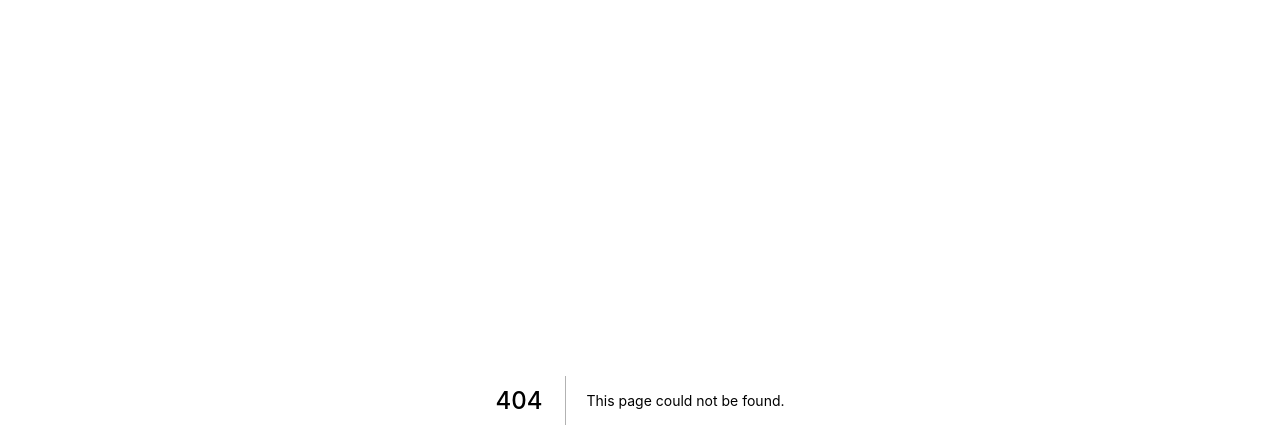
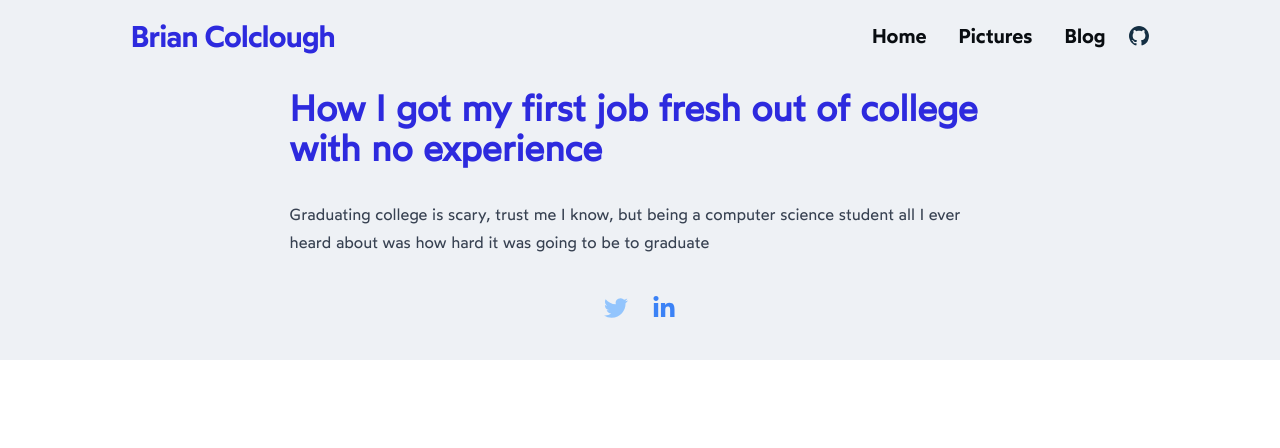
Before and after one commit to BrianColclough/Portfolio, a Next.js app: page /post in a window 1280 px wide. Before the commit this address had no page. Shown: the top 448 px of the page. Built offline with nearby package versions, Linux system fonts and the light colour scheme.

Commit message:
MDX and tailwind typography working

```diff
--- /dev/null
+++ b/components/blog/centered-header.tsx
@@ -0,0 +1,6 @@
+
+export default function CenteredHeader(props) {
+  return (
+    <span className="text-center">{props.children}</span>
+  )
+}
--- a/components/nav.tsx
+++ b/components/nav.tsx
@@ -15,6 +15,11 @@ const Nav = (props) => {
             Pictures
           </a>
         </Link>
+        <Link href="/post">
+          <a className="sm:transition  sm:rounded-lg sm:ease-in-out sm:delay-75 sm:px-2 sm:hover:scale-110 hover:text-ui-purple">
+            Blog
+          </a>
+        </Link>
         <GithubSVG />
       </nav>
     </>
--- a/components/title.tsx
+++ b/components/title.tsx
@@ -2,7 +2,7 @@ import Nav from "./nav";
 
 const Header = (props) => {
   return (
-    <header className="sticky z-40 sm:py-2 top-0 bg-ui-white">
+    <header className="sticky z-40 sm:py-2 top-0 ">
       <div className="justify-center flex">
         <div className="h-20 sm:h-14 items-center px-6 flex flex-col sm:flex-row sm:justify-between sm:gap-12 gap-2 w-5/6 max-w-6xl justify-center">
           <h1 className="sm:basis-1/2 font-wotfard-500 tracking-tight text-ui-bright-blue text-3xl text-center sm:text-left ">
--- a/next.config.js
+++ b/next.config.js
@@ -1,6 +1,10 @@
-module.exports = {
-  reactStrictMode: true,
-  images: {
-    domains: ["1drv.ms"],
+const withMDX = require('@next/mdx')({
+  extension: /\.mdx?$/,
+  options: {
+    providerImportSource: '@mdx-js/react',
   },
-};
+})
+module.exports = withMDX({
+  // Append the default value with md extensions
+  pageExtensions: ['ts', 'tsx', 'js', 'jsx', 'md', 'mdx'],
+})
--- a/pages/_app.js
+++ b/pages/_app.js
@@ -1,7 +1,7 @@
-import '../styles/globals.css'
+import "../styles/globals.css";
 
 function MyApp({ Component, pageProps }) {
-  return <Component {...pageProps} />
+  return <Component className="bg-ui-white" {...pageProps} />;
 }
 
-export default MyApp
+export default MyApp;
--- /dev/null
+++ b/pages/post.mdx
@@ -0,0 +1,26 @@
+import CenteredHeader from "../components/blog/centered-header.tsx";
+import Layout from "../components/layout.tsx";
+
+export default function blogLayout({ children }) {
+  return (
+    <Layout>
+      <section className="flex  items-center flex-col sm:leading-relaxed font-wotfard-300 pt-4">
+        <div
+          className="font-sans subpixel-antialiased font-normal
+                    text-ui-text-regular sm:w-5/6 justify-center sm:max-w-5xl max-w-full"
+        >
+          <div className="flex flex-row flex-wrap justify-center gap-4">
+            <article className="prose prose-headings:text-ui-bright-blue">
+              {children}
+            </article>
+          </div>
+        </div>
+      </section>
+    </Layout>
+  );
+}
+
+# How I got my first job fresh out of college with no experience
+
+Graduating college is scary, trust me I know, but being a computer science
+student all I ever heard about was how hard it was going to be to graduate
--- a/tailwind.config.js
+++ b/tailwind.config.js
@@ -1,7 +1,7 @@
 module.exports = {
   content: [
-    "./pages/**/*.{js,ts,jsx,tsx}",
-    "./components/**/*.{js,ts,jsx,tsx}",
+    "./pages/**/*.{js,ts,jsx,tsx,md,mdx}",
+    "./components/**/*.{js,ts,jsx,tsx,md,mdx}",
   ],
   theme: {
     fontFamily: {
@@ -27,9 +27,6 @@ module.exports = {
       gap: {
         11: "1rem",
       },
-      backgroundImage: {
-        hero: "url('/assets/FujiRecipeTesting_Nov 24 2021-0028.webp?jpg')",
-      },
       colors: {
         "ui-blue": "#3097FF",
         "ui-bright-blue": "#2D2ADE",
@@ -45,5 +42,8 @@ module.exports = {
       },
     },
   },
-  plugins: [],
+  plugins: [
+    require("@tailwindcss/typography"),
+    // ...
+  ],
 };
```
Also changed, not shown: package.json (+8 -3 lines), 2 other files (tests, documents, lock files or other folders).
